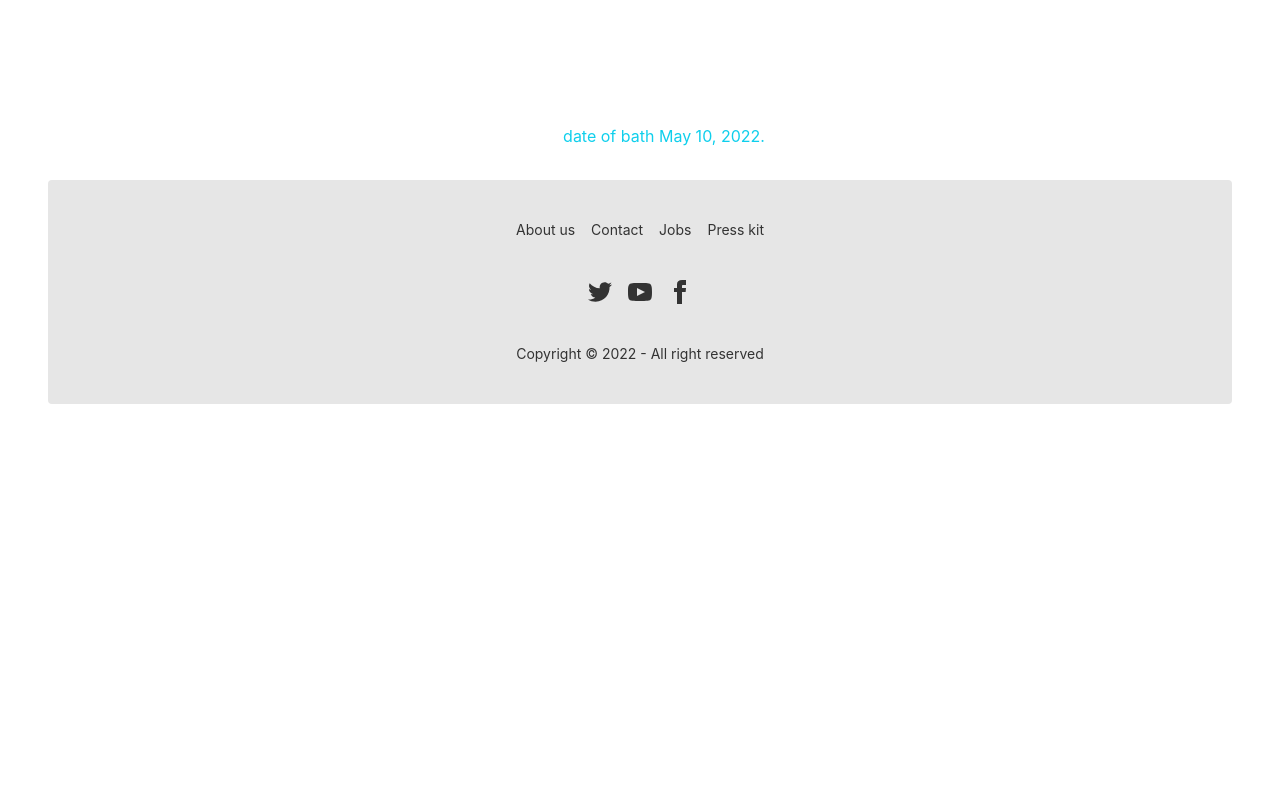
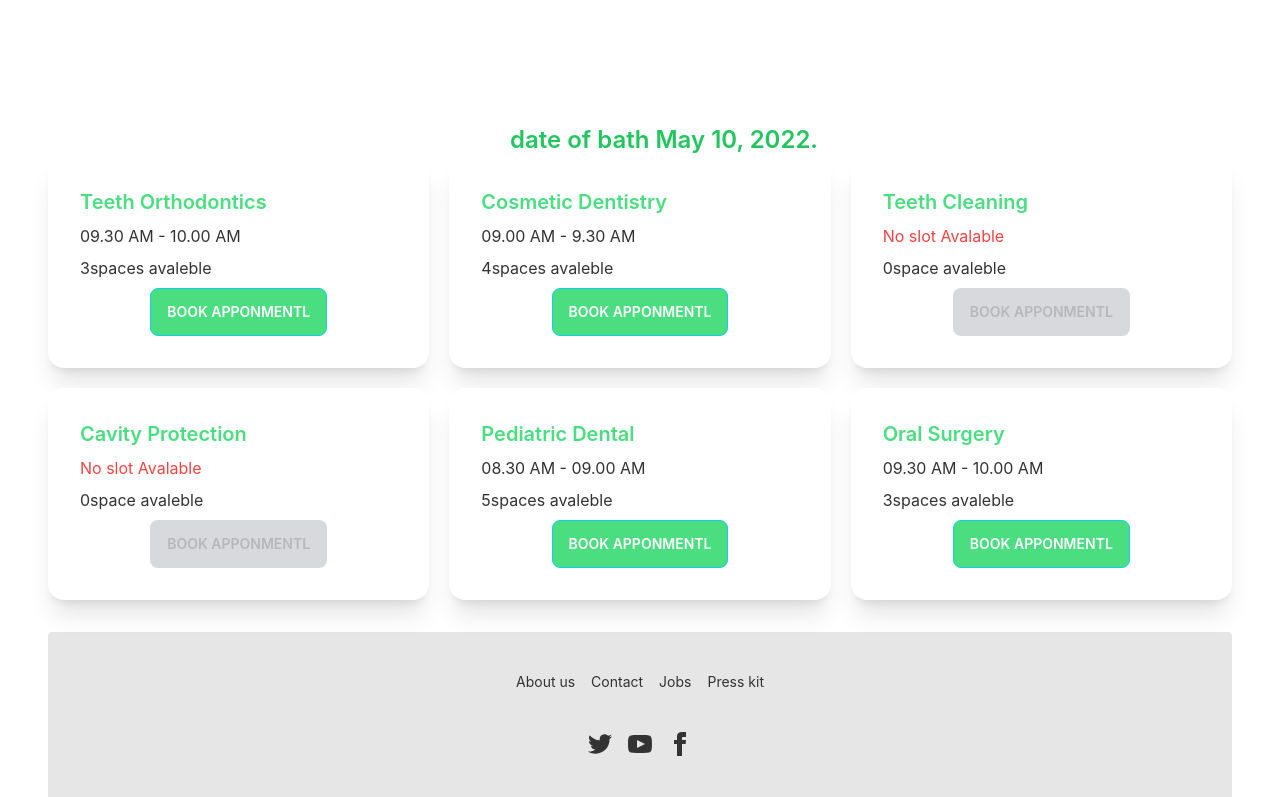
Before and after one commit to MOSAREF-HOSEN/the-doctor-sportel, a React (Create React App) app: page /appointment in a window 1280 px wide. Shown: the part 740-1537 px from the top of the page. Before the commit the page ends 1144 px from the top, so only its background shows below. Built offline with nearby package versions, Linux system fonts and the light colour scheme.

Commit message:
create model

```diff
--- a/public/services.json
+++ b/public/services.json
@@ -3,9 +3,7 @@
       "_id": 1,
       "name": "Teeth Orthodontics",
       "slots": [
-        "08.00 AM - 08.30 AM",
-        "08.30 AM - 09.00 AM",
-        "09.00 AM - 9.30 AM",
+
         "09.30 AM - 10.00 AM",
         "10.00 AM - 10.30 AM",
         "10.30 AM - 11.00 AM"
@@ -30,8 +28,6 @@
       "_id": 4,
       "name": "Cavity Protection",
       "slots": [
-        "10.00 AM - 10.30 AM",
-        "10.30 AM - 11.00 AM"
       ]
     },
     {
--- a/src/pages/Apponment/AvalableApponment.js
+++ b/src/pages/Apponment/AvalableApponment.js
@@ -1,8 +1,14 @@
 import { format } from 'date-fns';
 import React, { useEffect, useState } from 'react';
+import BookingModel from './BookingModel';
+import Service from './Service';
+
+
+
 
 const AvalableApponment = ({date}) => {
     const [services,setServices] = useState([])
+    const [tritment,setTritment] = useState(null)
 
     useEffect(()=>{
         fetch('services.json')
@@ -11,7 +17,23 @@
     },[])
     return (
         <div>
-            <h4 className='text-primary text-center ml-12'>date of bath {format(date, 'PP')}.</h4>
+            <h4 className='text-green-500 text-center ml-12 text-2xl font-semibold'>date of bath {format(date, 'PP')}.</h4>
+            <div className='grid grid-cols-1 md:grid-cols-2 lg:grid-cols-3 gap-5'>
+                {
+                    services.map(service=><Service
+                    key={service._id}
+                    service={service}
+                    setTritment={setTritment}
+                    ></Service>)
+                }
+            </div>
+            {
+                tritment && <BookingModel
+                date={date}
+                tritment={tritment}
+                setTritment={setTritment}
+                ></BookingModel>
+            }
         </div>
     );
 };
--- /dev/null
+++ b/src/pages/Apponment/BookingModel.js
@@ -0,0 +1,36 @@
+import React from 'react';
+import { format } from 'date-fns';
+const BookingModel = ({ tritment, date,setTritment }) => {
+    const {_id, name, slots } = tritment
+    const handelBooking = e =>{
+        e.preventDefault()
+        const slot = e.target.slot.value
+        console.log(_id, name,slot);
+        setTritment(null)
+    }
+    return (
+        <div className=''>
+            <input type="checkbox" id="booking" class="modal-toggle" />
+            <div class="modal modal-bottom sm:modal-middle">
+                <div class="modal-box">
+                    <label for="booking" class="btn btn-sm btn-circle absolute right-2 top-2">✕</label>
+                    <h3 class="font-bold text-lg text-green-500">booking:{name}</h3>
+                    <form onSubmit={handelBooking} className='grid grid-cols-1 gap-3 justify-center mt-2'>
+                        <input type="text" disabled value={format(date, 'PP')} class="input input-bordered w-full max-w-xs" />
+                        <select name='slot' class="select select-bordered w-full max-w-xs">
+                            {
+                                slots.map(slot =><option value={slot}>{slot}</option>)
+                            }
+                        </select>
+                        <input type="text" name='name' placeholder="Your Name" class="input input-bordered w-full max-w-xs" />
+                        <input type="email" name='email' placeholder="Email Address" class="input input-bordered w-full max-w-xs" />
+                        <input type="text" name='phone' placeholder="Phone Number" class="input input-bordered w-full max-w-xs" />
+                        <input type="submit" value="submit" class="btn btn-primary w-full max-w-xs" />
+                    </form>
+                </div>
+            </div>
+        </div >
+    );
+};
+
+export default BookingModel;
--- /dev/null
+++ b/src/pages/Apponment/Service.js
@@ -0,0 +1,28 @@
+import React from 'react';
+
+const Service = ({ service, setTritment}) => {
+    const { name, slots } = service
+    return (
+        <div class="card lg:max-w-lg bg-white shadow-xl">
+            <div class="card-body">
+                <h2 class="card-title text-xl text-green-400">{name}</h2>
+                <p>{
+                    slots.length > 0
+                        ? <span>{slots[0]}</span>
+                        : <span className='text-red-500'>No slot Avalable</span>
+                }</p>
+                <p>{slots.length}{slots.length > 1 ? 'spaces' : 'space'} avaleble</p>
+                <div class="card-actions justify-center">
+
+                    <label
+                    for="booking"
+                    disabled={slots.length === 0}
+                    onClick={() => setTritment(service)}
+                    class="btn btn-primary uppercase text-white font-semibold bg-gradient-to-r bg-green-400">Book Apponmentl</label>
+                </div>
+            </div>
+        </div>
+    );
+};
+
+export default Service;
```
